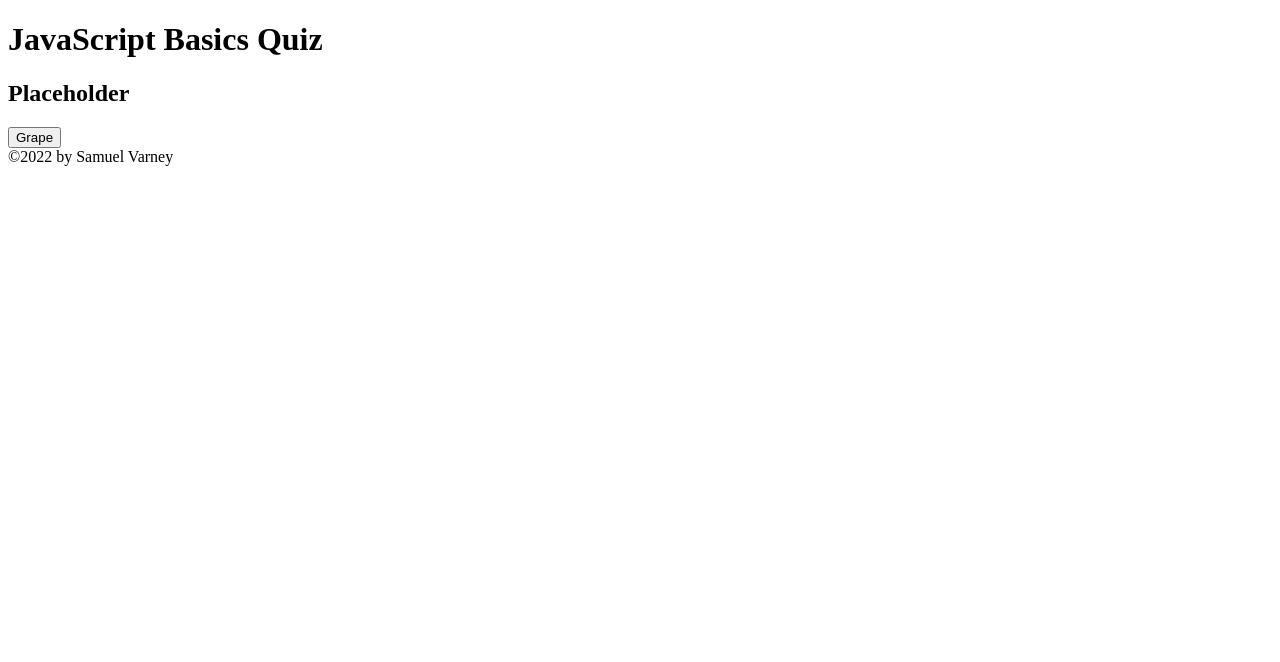
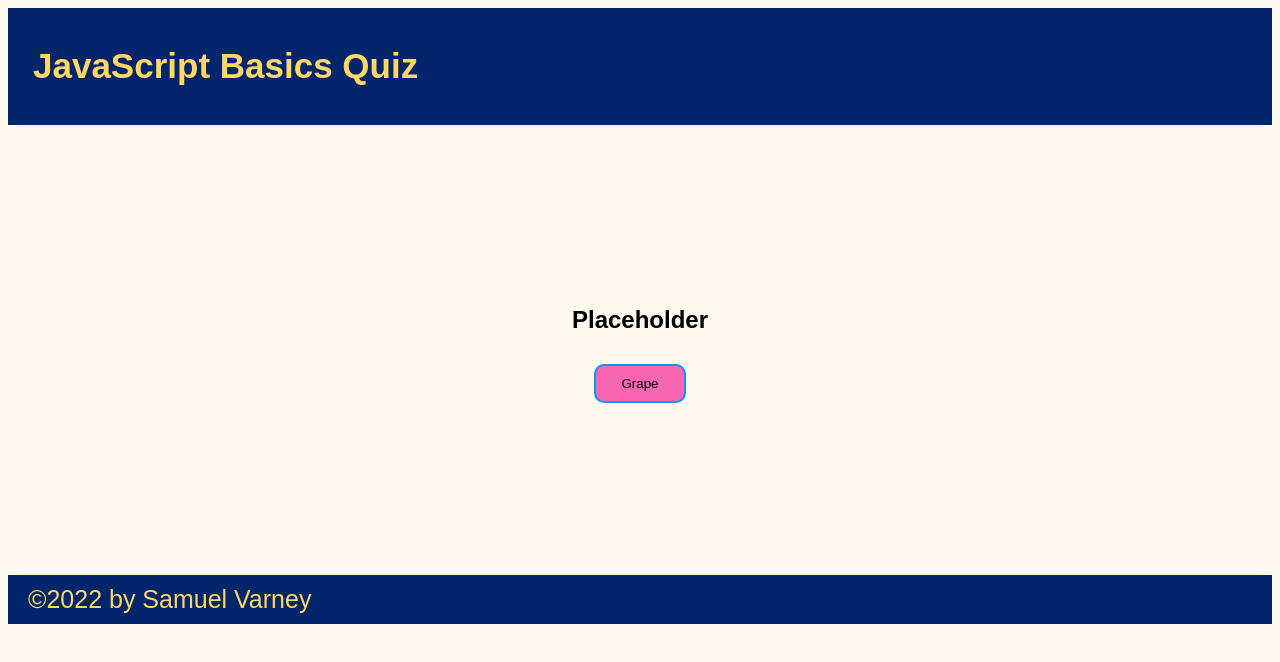
Before and after one commit to samvrny/javascript-basics-test, a plain HTML site: page index.html in a window 1280 px wide. Drawn offline with Linux system fonts and the light colour scheme.

Commit message:
added some basic style to the page

```diff
--- a/assets/css/style.css
+++ b/assets/css/style.css
@@ -0,0 +1,54 @@
+body {
+    font-family: Arial, Helvetica, sans-serif;
+    background: #fef9ef;
+    display: flex;
+    flex-direction: column;
+}
+
+/*header styles*/
+header {
+    background: #03256c;
+    padding: 15px 25px;
+}
+
+header h1 {
+    color: #fed766;
+    font-size: 35px;
+}
+/*end header styles*/
+
+/*main content styles*/
+main {
+    display: flex;
+    flex-direction: column;
+    justify-content: center;
+    height: 450px;
+    align-items: center;
+}
+
+.buttons {
+    padding: 10px 15px;
+}
+
+.grape {
+    outline: none;
+    border: none;
+    padding: 10px 25px;
+    background: #f865b0;
+    border-radius: 10px;
+    border: 2px solid #0496ff;
+}
+
+.grape:hover {
+    border: 2px solid #03256c;
+}
+/*end main content styles*/
+
+/*footer styles*/
+footer {
+    background: #03256c;
+    color: #fed766;
+    padding: 10px 20px;
+    font-size: 25px;
+}
+/*end footer styles*/
--- a/index.html
+++ b/index.html
@@ -5,7 +5,7 @@
     <!--May need to add the wierd http-equiv metadata set here-->
     <meta name="viewport" content="width=device-width, initial-scale=1.0">
     <title>JavaScript Quiz</title>
-    <link rel="stylsheet" href="./assets/css/style.css">
+    <link rel="stylesheet" href="./assets/css/style.css">
 </head>
 <body>
     <!--header-->
```
